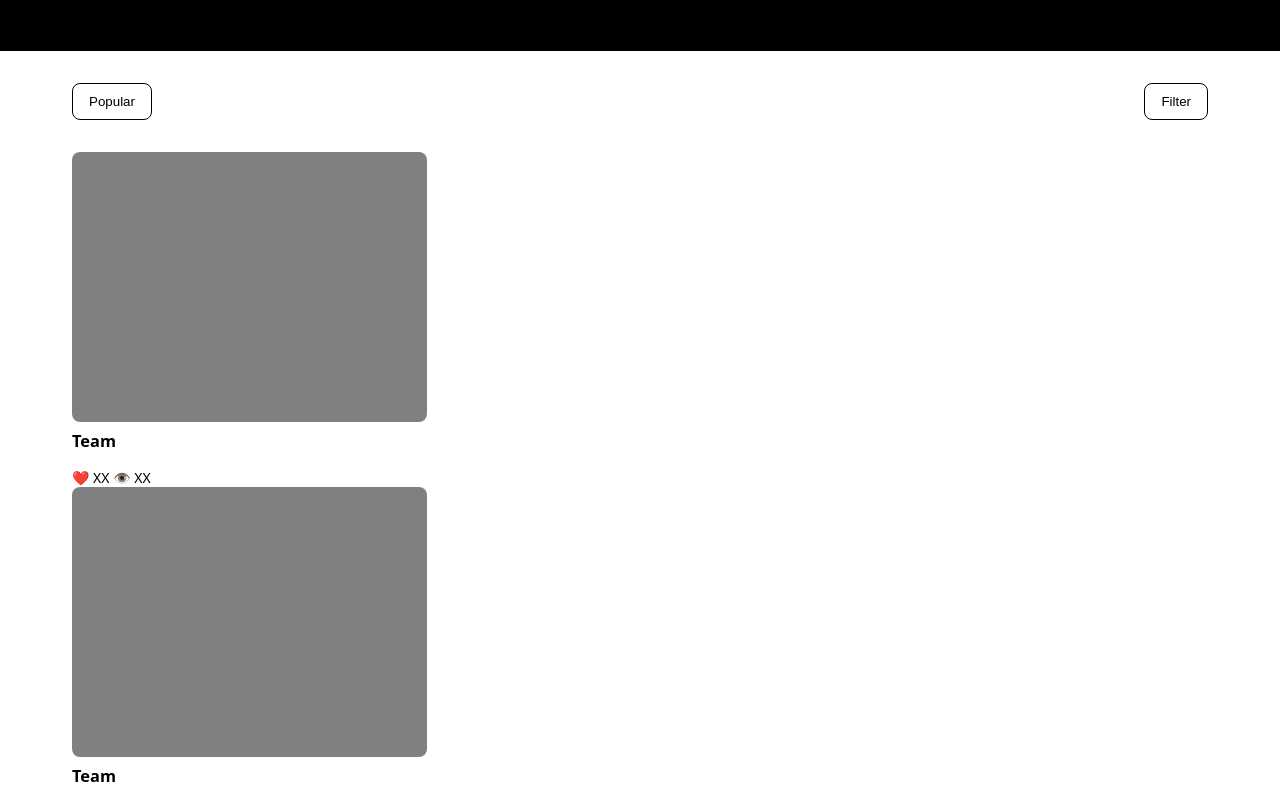
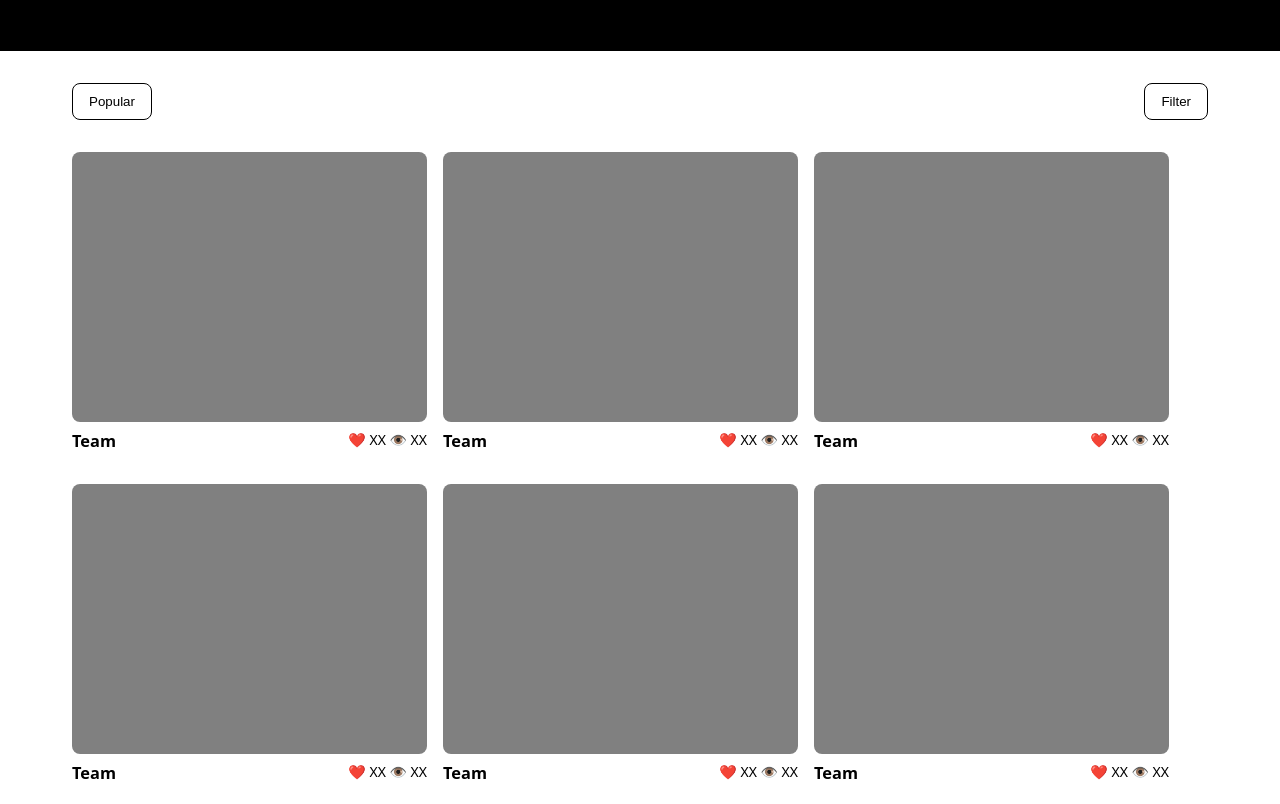
Before and after one commit to spweinstein/flexbox-lab, a plain HTML site: page index.html in a window 1280 px wide. Shown: the part 460-1264 px from the top of the page. Drawn offline with Linux system fonts and the light colour scheme.

Commit message:
card layout

```diff
--- a/style.css
+++ b/style.css
@@ -148,3 +148,19 @@ nav {
 #filter {
   margin-left: auto;
 }
+
+/* Card layout */
+main {
+  display: flex;
+  flex-wrap: wrap;
+  gap: 16px;
+  align-items: center;
+}
+
+div.card-footer {
+  display: flex;
+  /* align-items: center; */
+}
+div.card-footer p {
+  margin-left: auto;
+}
```
